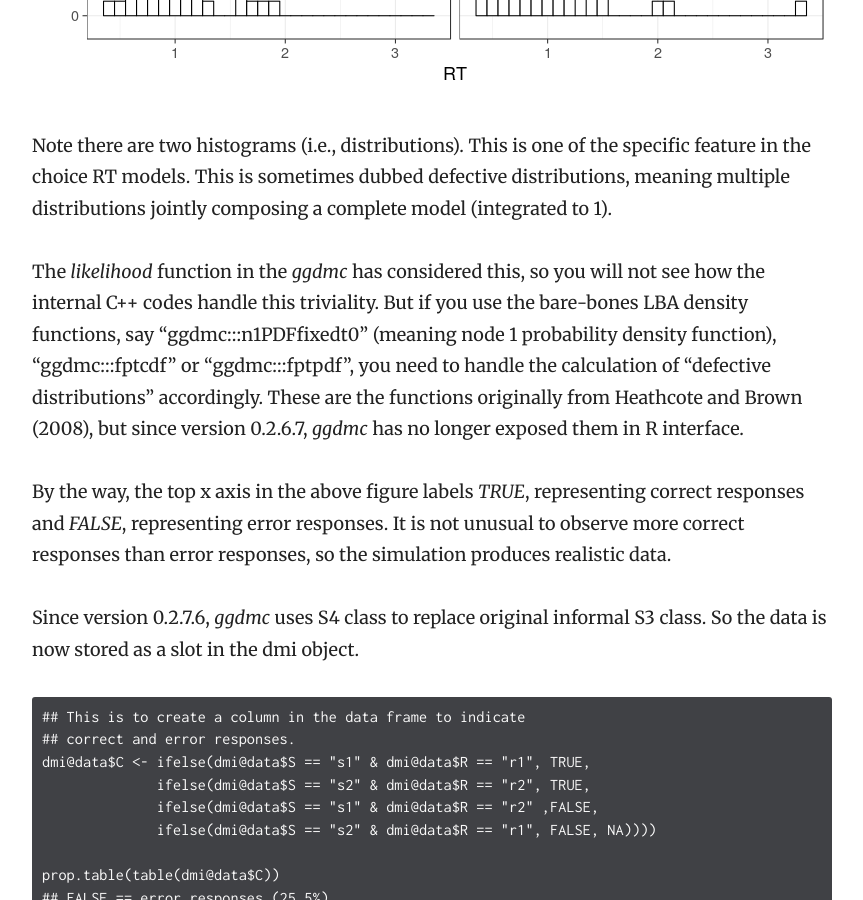
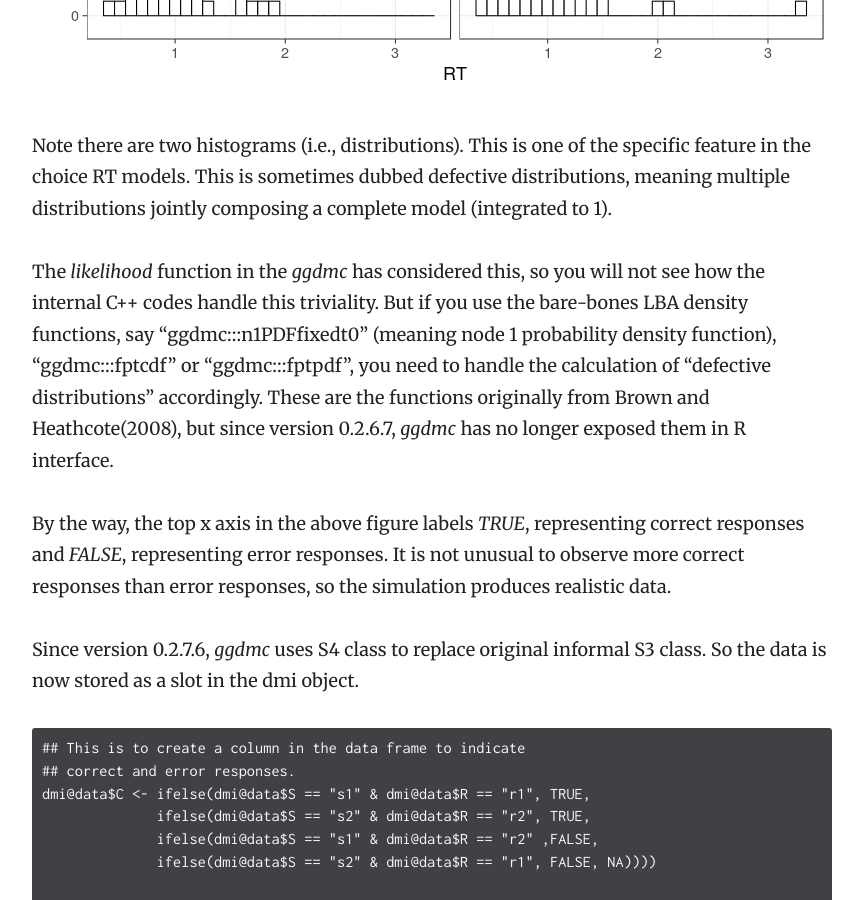
Before and after one commit to yxlin/yxlin.github.io, a Jekyll site: the page built from _docs/basics/mle.md, in a window 1280 px wide and 900 px high, scrolled down 2013 px. Shown: the whole window, without its empty margins (358-1221 px from the left). Built offline with Jekyll 4.4.1, drawn with Linux system fonts in a browser that asks for light colours; formulas are drawn with MathJax 3.

Commit message:
correct citation error in mle.md

```diff
--- a/_docs/basics/mle.md
+++ b/_docs/basics/mle.md
@@ -69,7 +69,7 @@ But if you use the bare-bones LBA density functions, say
 "ggdmc:::n1PDFfixedt0" (meaning node 1 probability density
 function), "ggdmc:::fptcdf" or "ggdmc:::fptpdf", you need to handle
 the calculation of "defective distributions" accordingly. These
-are the functions originally from Heathcote and Brown (2008), but since
+are the functions originally from Brown and Heathcote(2008), but since
 version 0.2.6.7, _ggdmc_ has no longer exposed them in R interface.
 
 By the way, the top x axis in the above figure labels _TRUE_, representing
```
Also changed, not shown: _posts/2018-07-14-document.md (+1 -0 lines).
